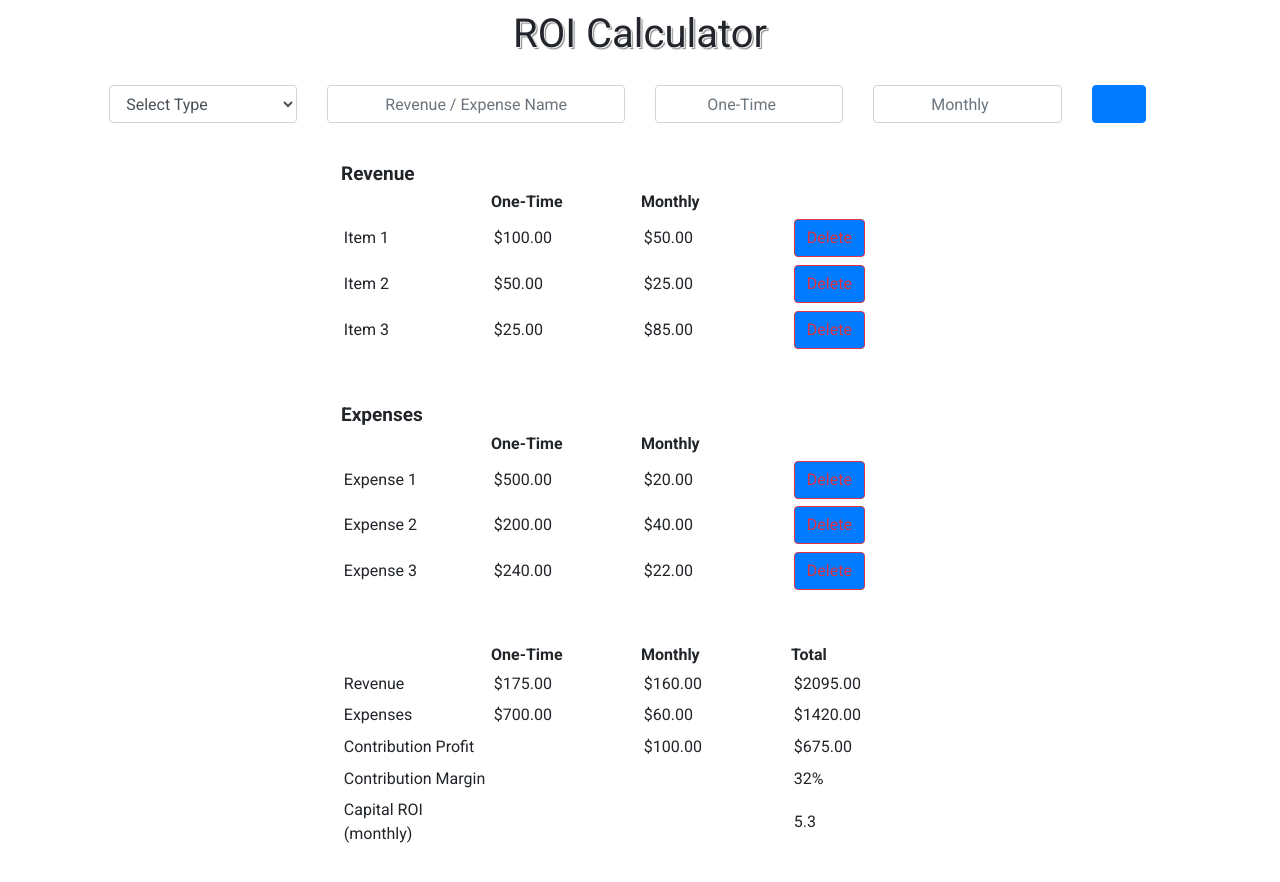
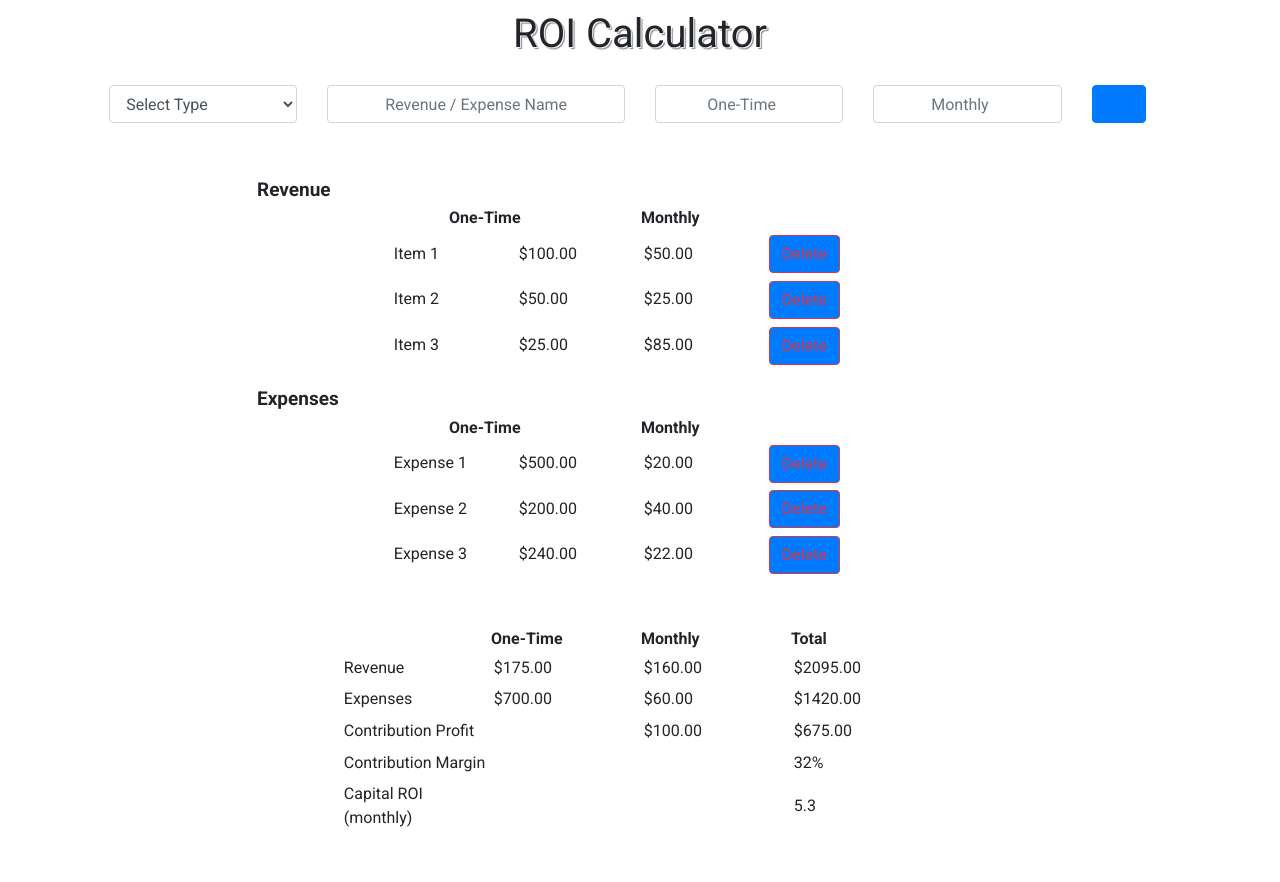
Before and after one commit to zayolab/developer-exercise, a React (Create React App) app: page / in a window 1280 px wide. Shown: the top 882 px of the page. Built offline with nearby package versions, Linux system fonts and the light colour scheme.

Commit message:
added TableData component and styles

```diff
--- a/package.json
+++ b/package.json
@@ -8,7 +8,7 @@
     "react-dom": "^16.8.3"
   },
   "devDependencies": {
-    "react-scripts": "2.1.5"
+    "react-scripts": "^2.1.8"
   },
   "scripts": {
     "start": "react-scripts start",
--- a/src/App.css
+++ b/src/App.css
@@ -65,3 +65,7 @@ h1 {
 .bold {
     font-weight: bold;
 }
+
+table.totals-table {
+    margin-top: 3em;
+}
--- a/src/App.js
+++ b/src/App.js
@@ -6,6 +6,7 @@ import {
   Form
  } from 'react-bootstrap'
 import './App.css';
+import TableData from './components/TableData';
 
 class App extends Component {
   constructor() {
@@ -94,6 +95,7 @@ class App extends Component {
       newType: e.target.value
     })
   }
+
   handleNameChange(e) {
     this.setState({
       newName: e.target.value
@@ -105,6 +107,7 @@ class App extends Component {
       newMonthly: Number(e.target.value)
     })
   }
+
   handleOneTimeChange(e) {
     this.setState({
       newOneTime: Number(e.target.value)
@@ -174,6 +177,7 @@ class App extends Component {
         </tr>
       )
     })
+
     // create table rows from expenses state list
     let expensesTableData = this.state.expenses.map((expense, index) => {
       return (
@@ -196,8 +200,10 @@ class App extends Component {
     let totalExpense = this.state.oneTimeExpense + (this.state.monthlyExpense * 12)
     let monthlyContributionProfit = this.state.monthlyRevenue - this.state.monthlyExpense
     let totalContributionProfit = totalRevenue - totalExpense
+
     // handle case where totalRevenue is 0 (to avoid -Infinity and NaN)
     let contributionMargin = totalRevenue !== 0 ? (totalContributionProfit / totalRevenue * 100).toFixed(0) : 0
+
     // handle case where totalExpense and totalRevenue are 0 (to avoid NaN)
     let capitalROI = (totalExpense === 0 && totalRevenue === 0) ? 0 : ((this.state.oneTimeExpense - this.state.oneTimeRevenue) / monthlyContributionProfit).toFixed(1)
 
@@ -253,45 +259,24 @@ class App extends Component {
             </Col>
           </Row>
         </Form>
+
         {/* form errors */}
         { this.state.error &&
           <h4 className="error text-center">Please fill out all fields</h4>
         }
         <div className="roi-tables">
-          {/* Revenue Table */}
-          <table className="revenue-table">
-            <thead>
-              <tr>
-                <th>Revenue</th>
-              </tr>
-              <tr>
-                <th></th>
-                <th>One-Time</th>
-                <th>Monthly</th>
-                <th></th>
-              </tr>
-            </thead>
-            <tbody className={revClasses.join(' ')}>
-              {revenueTableData}
-            </tbody>
-          </table>
-          {/* Expenses Table */}
-          <table className="expenses-table">
-            <thead>
-              <tr>
-                <th>Expenses</th>
-              </tr>
-              <tr>
-                <th></th>
-                <th>One-Time</th>
-                <th>Monthly</th>
-                <th></th>
-              </tr>
-            </thead>
-            <tbody className={expClasses.join(' ')}>
-              {expensesTableData}
-            </tbody>
-          </table>
+            {/* Revenue Table*/}
+            <TableData name="Revenue" />
+                <div className={revClasses.join(' ')}>
+                    {revenueTableData}
+                </div>
+
+            {/* Expenses Table */}
+            <TableData name="Expenses" />
+                <div className={expClasses.join(' ')}>
+                  {expensesTableData}
+                </div>
+
           {/* Totals Table */}
           <table className="totals-table">
             <thead>
--- /dev/null
+++ b/src/components/TableData.css
@@ -0,0 +1,44 @@
+table.revenue-table.expenses-table {
+    margin-bottom: 0;
+    margin-top: 1em;
+    width: 60%;
+}
+
+table + div + tr {
+    padding-top: 1.22em;
+    height: 100%;
+    display: flex;
+    flex-direction: column;
+    align-items: center;
+    width: 150px;
+}
+
+td {
+    width: 125px;
+}
+
+.roi-tables {
+  padding-top: 1.22em;
+  height: 100%;
+  display: flex;
+  flex-direction: column;
+  align-items: center;
+}
+
+.expenses-table, .revenue-table, .totals-table, .rows {
+  margin-bottom: 3em;
+}
+.expenses-table th, .revenue-table th, .totals-table th {
+  width: 150px;
+}
+.expenses-table td, .revenue-table td, .totals-table td {
+  width: 125px;
+}
+
+thead > tr > th:first-of-type {
+    font-size: 19px;
+}
+
+tr td {
+    padding: 0.24em;
+}
--- /dev/null
+++ b/src/components/TableData.js
@@ -0,0 +1,22 @@
+import React from 'react';
+import './TableData.css';
+
+
+const TableData = (props) => {
+    return (
+          <table className="revenue-table expenses-table">
+             <thead>
+                <tr className="rows">
+                   <th>{props.name}</th>
+                </tr>
+                <tr className="rows">
+                  <th></th>
+                  <th>One-Time</th>
+                  <th>Monthly</th>
+                  <th></th>
+                </tr>
+              </thead>
+         </table>
+    )
+};
+export default TableData;
```
Also changed, not shown: src/components/RevenueTableData.js (deleted, +0 -18 lines), 1 other file (tests, documents, lock files or other folders).
